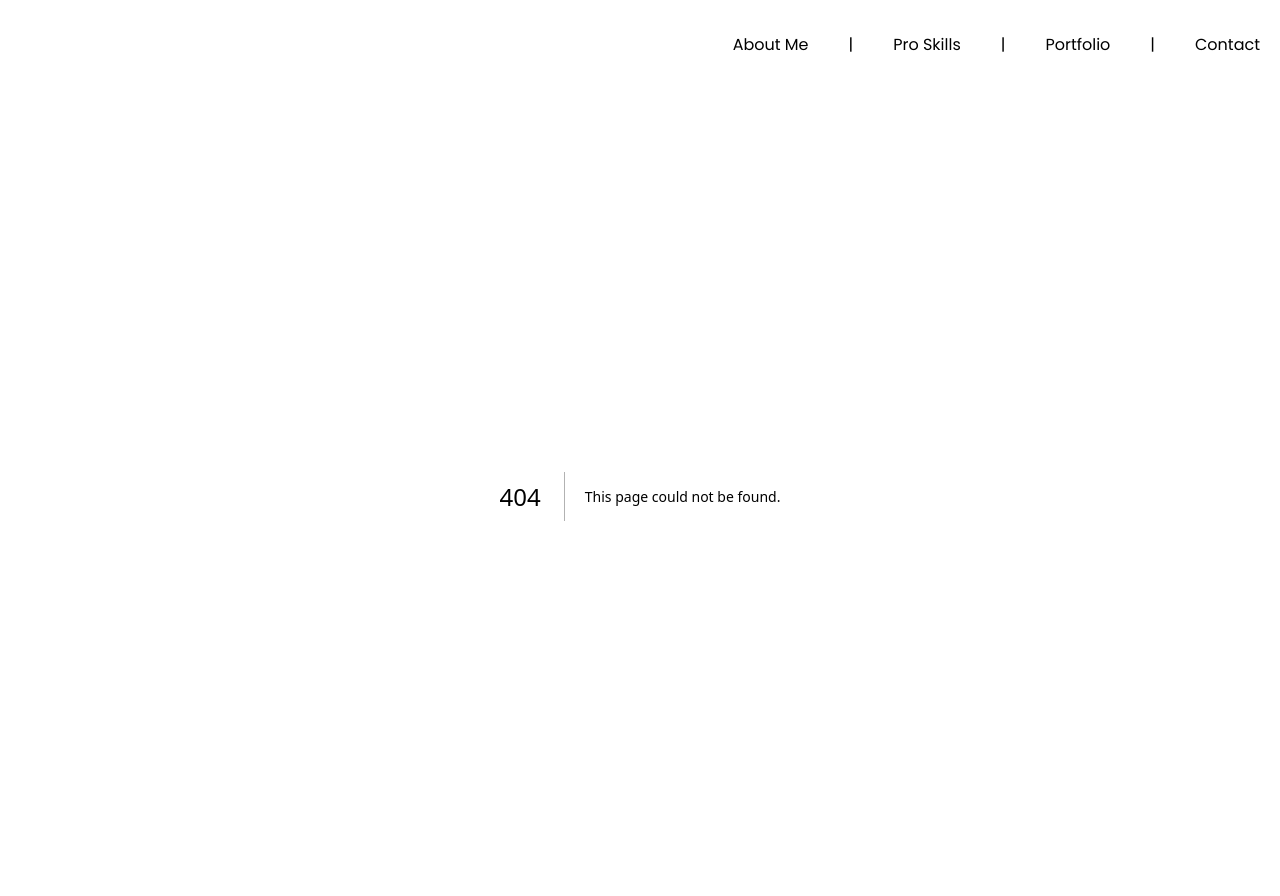
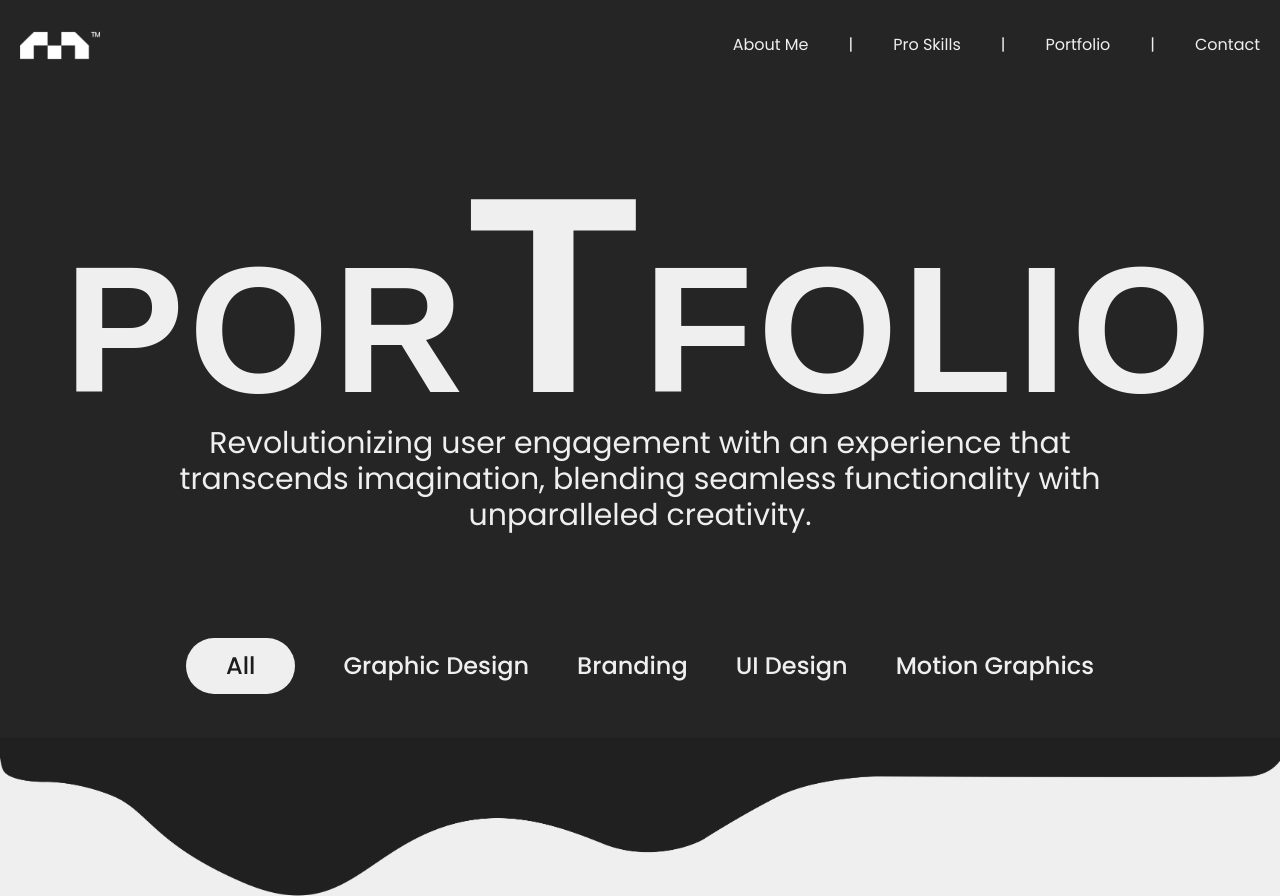
Before and after one commit to Prajjwal22/portfolio-million-pixels, a Next.js app: page /portfolio in a window 1280 px wide. Before the commit this address had no page. Built offline with nearby package versions, Linux system fonts and the light colour scheme.

Commit message:
hnav links

```diff
--- a/app/globals.css
+++ b/app/globals.css
@@ -15,8 +15,11 @@
     --background-end-rgb: 0, 0, 0;
   }
 }
-
+html {
+  scroll-behavior: smooth;
+}
 body {
+  scroll-behavior: smooth;
   background: #EFEFEF;
   /* color: rgb(var(--foreground-rgb));
   background: linear-gradient(
--- /dev/null
+++ b/app/portfolio/page.tsx
@@ -0,0 +1,8 @@
+import Hero from "@/components/Portfolio/Hero";
+import React from "react";
+
+export default function PortfolioPage() {
+  return <>
+    <Hero/>
+  </>
+}
--- a/components/Creator.tsx
+++ b/components/Creator.tsx
@@ -3,7 +3,7 @@ import Button from "./Button";
 
 export default function Creator() {
   return (
-    <section className="bg-primary w-full p-2 z-10">
+    <section id="about" className="bg-primary w-full p-2 z-10">
       <div className="max-w-6xl m-auto flex flex-col justify-center gap-8 text-secondary">
         <h2 className="font-bold md:text-3xl text-center md:mb-5">
           Meet the Creator
--- a/components/Expertise.tsx
+++ b/components/Expertise.tsx
@@ -32,7 +32,7 @@ export default function Expertise() {
   }
 
   return (
-    <section ref={sectionRef} className="bg-primary w-full p-2 z-10">
+    <section id="expertise" ref={sectionRef} className="bg-primary w-full p-2 z-10">
       <div className=" max-w-6xl tracking-tight m-auto flex flex-col justify-center gap-8 text-secondary mt-16">
         <h2 className="font-bold md:text-3xl text-center md:mb-12">
           Expertise Unleashed
--- a/components/Header.tsx
+++ b/components/Header.tsx
@@ -1,9 +1,19 @@
+"use client";
+
 import Image from "next/image";
-import React from "react";
+import Link from "next/link";
+import { usePathname } from "next/navigation";
+import React, { useEffect } from "react";
 
 export default function Header() {
+  const pathName = usePathname();
+
   return (
-    <header className="md:h-24 sticky top-0 left-0 right-0 -z-10">
+    <header
+      className={` md:h-24  sticky top-0 left-0 right-0 z-0 ${
+        pathName !== "/" ? "bg-primary text-secondary" : ""
+      }`}
+    >
       <nav className="max-w-7xl m-auto flex justify-between items-center p-2 md:p-5">
         <Image
           className="max-w-20"
@@ -13,8 +23,8 @@ export default function Header() {
           alt="Web Logo"
         />
         <div className="md:flex gap-10 hidden">
-          <span>About Me</span> |<span>Pro Skills</span>|<span>Portfolio</span>|
-          <span>Contact</span>
+         <Link href="/#about">About Me</Link> |<span><Link href="/#expertise">Pro Skills</Link></span>|<span><Link href="/#portfolio">Portfolio</Link></span>|
+          <span><Link href="/contact">Contact</Link></span>
         </div>
       </nav>
     </header>
--- /dev/null
+++ b/components/Portfolio/Hero.tsx
@@ -0,0 +1,38 @@
+import Image from "next/image";
+import React from "react";
+
+export default function Hero() {
+  return (
+    <section className="w-screen text-secondary h-screen relative  overflow-hidden ">
+      <div className="md:h-[calc(100dvh-150px)]  bg-primary h-[600px] flex flex-col items-center">
+        <div className="max-w-5xl flex flex-col m-auto items-center justify-center">
+          <h2 className="font-bebas font-semibold text-[180px] tracking-wide -mt-16	">
+            POR<span className="text-[280px]">T</span>FOLIO
+          </h2>
+          <span className="text-3xl -mt-20 text-center">
+            Revolutionizing user engagement with an experience that transcends
+            imagination, blending seamless functionality with unparalleled
+            creativity.
+          </span>
+        </div>
+        <div className="flex m-auto text-2xl font-medium items-center gap-12">
+          <span className="bg-secondary text-primary px-10 py-3 rounded-full">
+            All
+          </span>
+          <span>Graphic Design</span>
+          <span>Branding</span>
+          <span>UI Design</span>
+          <span>Motion Graphics</span>
+        </div>
+        <Image
+          className="absolute bottom-0 w-full rotate-180 object-contain "
+          src="/herowaves.png"
+          width={2000}
+          height={1000}
+          alt="Herwave"
+          priority
+        />
+      </div>
+    </section>
+  );
+}
--- a/components/Showcase.tsx
+++ b/components/Showcase.tsx
@@ -35,7 +35,7 @@ export default function Showcase() {
   }, []);
 
   return (
-    <section className="bg-primary w-full p-2 z-10">
+    <section id="portfolio" className="bg-primary w-full p-2 z-10">
       <div className=" max-w-7xl tracking-tight m-auto flex flex-col justify-center gap-8 my-16">
         <h2 className="   text-secondary font-bold md:text-3xl text-center md:mb-5">
           Creative Showcase
--- a/components/Skills.tsx
+++ b/components/Skills.tsx
@@ -55,7 +55,7 @@ export default function Skills() {
   );
 
   return (
-    <section className="bg-secondary  w-screen p-2 z-10">
+    <section className="bg-secondary  w-screen z-10">
       <div className=" tracking-tight m-auto flex flex-col items-center justify-center gap-8 my-10 overflow-hidden">
         <h2 className="text-primary font-bold md:text-3xl text-center md:mb-5">
           Talent Showcase
```
